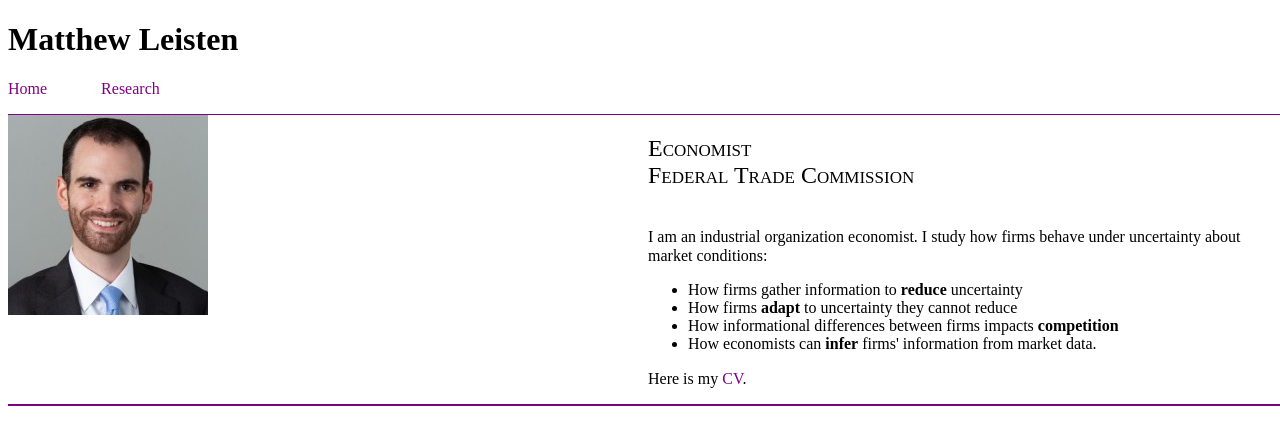
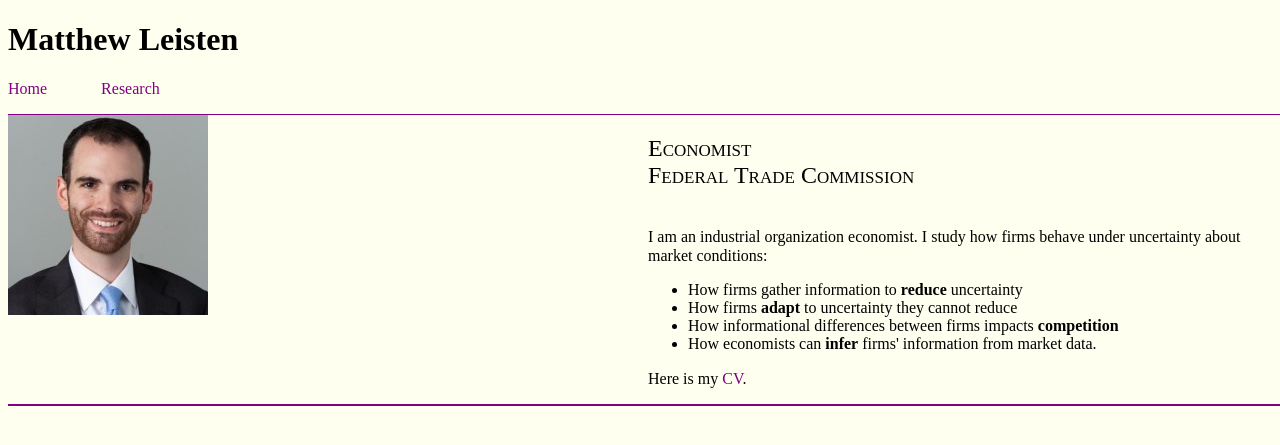
Before and after one commit to mleisten/mleisten.github.io, a Jekyll site: the page index.html, which Jekyll copies as it is, in a window 1280 px wide. Shown: the top 445 px of the page. Built offline with Jekyll 4.4.1, drawn with Linux system fonts in a browser that asks for light colours.

Commit message:
Update main.css

```diff
--- a/css/main.css
+++ b/css/main.css
@@ -1,6 +1,6 @@
 body {
     width: 100%;
-    background-color: white smoke
+    background-color: ivory
 }
 
 nav {
```
